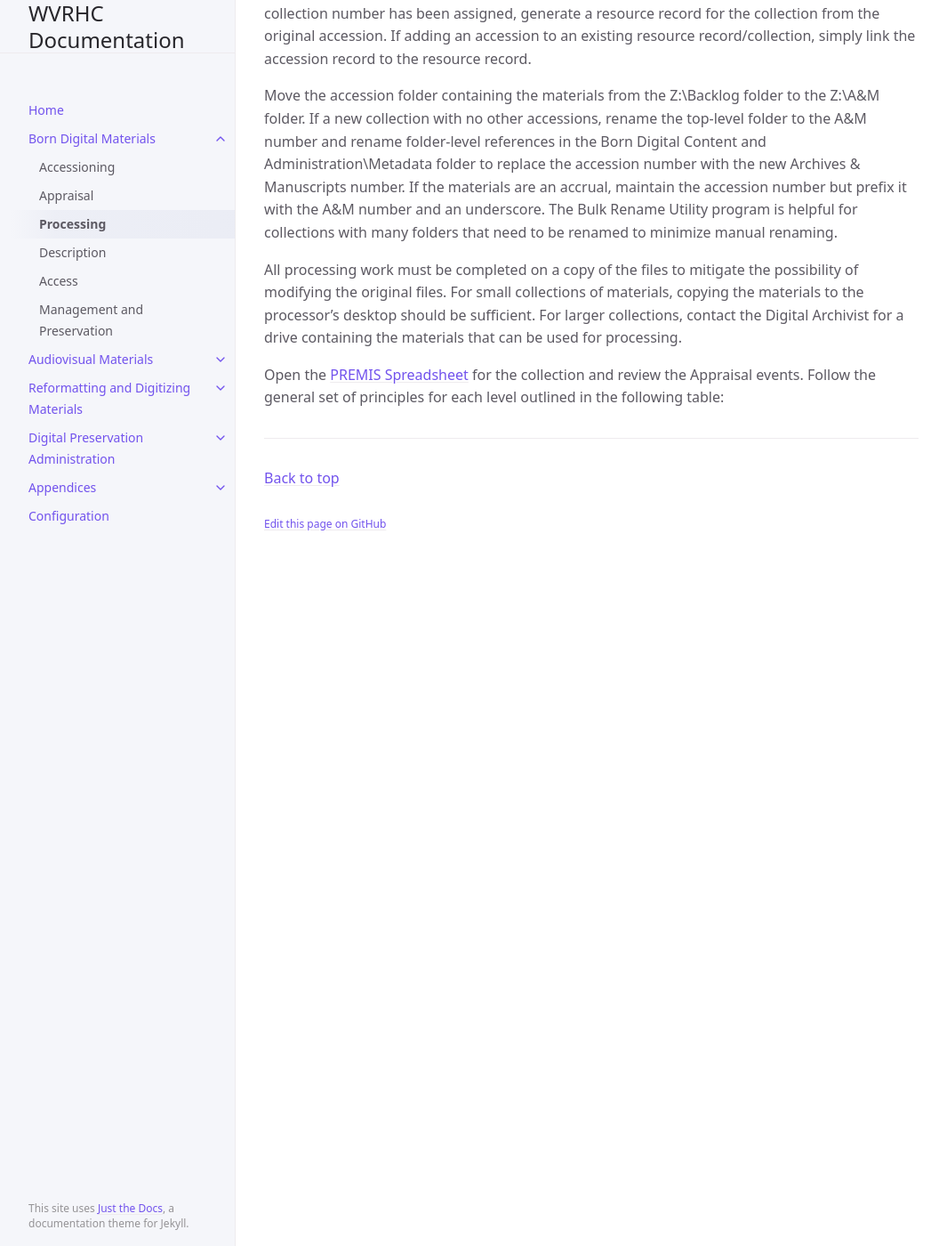
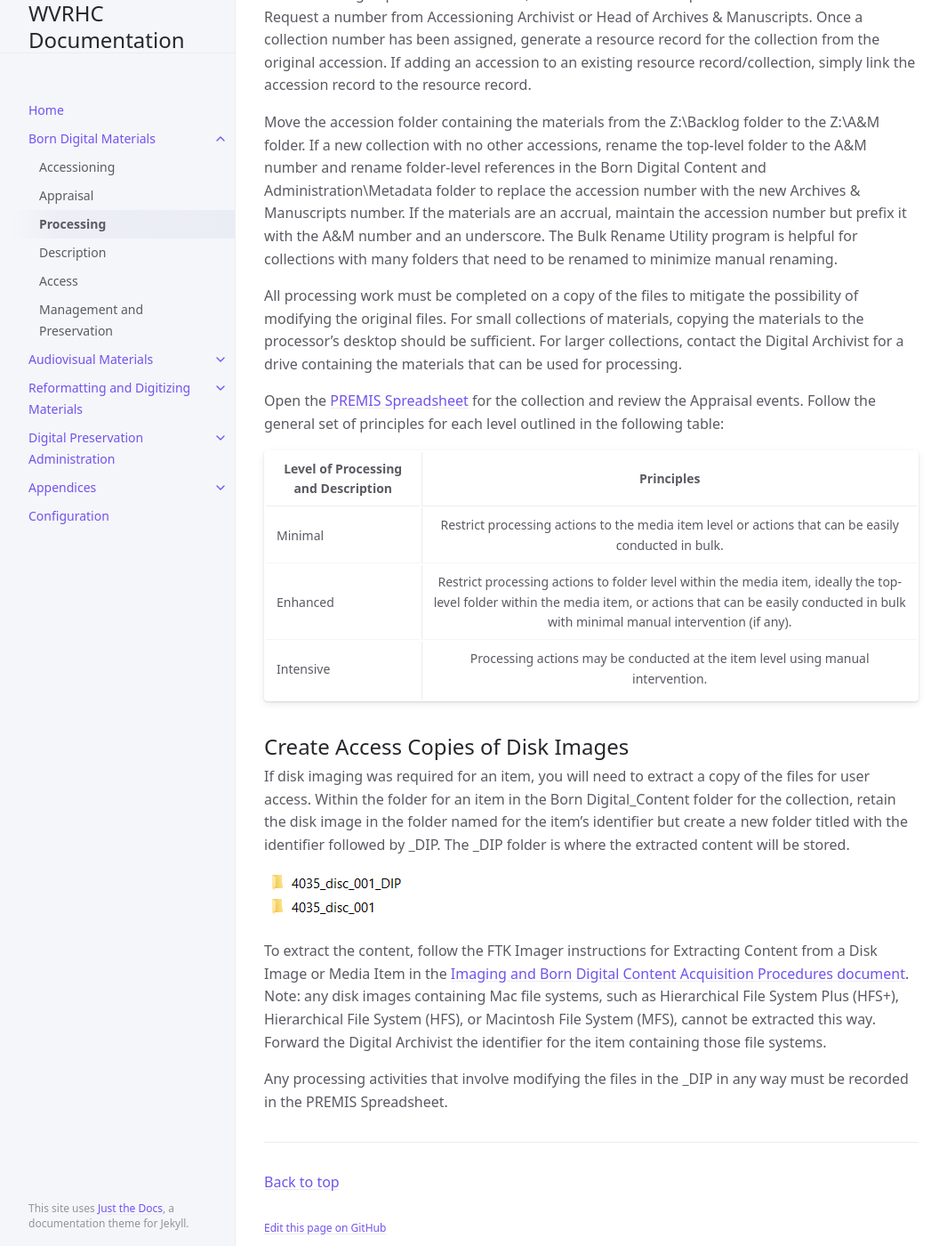
Before and after one commit to elizajames/digital-preservation-documentation, a Jekyll site: the page built from docs/Born-Digital-Materials/processing.md, in a window 1280 px wide and 1400 px high, scrolled down 1273 px. Shown: the whole window at 89% size, without its empty margins (107-1172 px from the left). Built offline with Jekyll 4.4.1, drawn with Linux system fonts in a browser that asks for light colours; some of the changed text lies outside the part shown.

Commit message:
processing updates

```diff
--- a/docs/Born-Digital-Materials/processing.md
+++ b/docs/Born-Digital-Materials/processing.md
@@ -33,3 +33,19 @@ Move the accession folder containing the materials from the Z:\Backlog folder to
 All processing work must be completed on a copy of the files to mitigate the possibility of modifying the original files. For small collections of materials, copying the materials to the processor’s desktop should be sufficient. For larger collections, contact the Digital Archivist for a drive containing the materials that can be used for processing.
 
 Open the [PREMIS Spreadsheet](https://elizajames.github.io/digital-preservation-documentation/assets/files/PREMISSpreadsheet.xlsx) for the collection and review the Appraisal events. Follow the general set of principles for each level outlined in the following table:
+
+|       __Level of Processing and Description__  |                                                                                                        __Principles__                                                                                                    |
+|--------------------------------------------|:--------------------------------------------------------------------------------------------------------------------------------------------------------------------------------------------------------------------:|
+|     Minimal                                |   Restrict processing actions to the media item level or actions that can be easily conducted in bulk.                                                                                                               |
+|     Enhanced                               |   Restrict processing actions to folder level within the media item, ideally the top-level folder within the media item, or actions that can be easily conducted in bulk with minimal manual intervention (if any).  |
+|     Intensive                              |   Processing actions may be conducted at the item level using manual intervention.                                                                                                                                   |
+
+## Create Access Copies of Disk Images
+
+If disk imaging was required for an item, you will need to extract a copy of the files for user access. Within the folder for an item in the Born Digital_Content folder for the collection, retain the disk image in the folder named for the item’s identifier but create a new folder titled with the identifier followed by _DIP. The _DIP folder is where the extracted content will be stored.
+
+<img src="https://elizajames.github.io/digital-preservation-documentation/assets/images/media_main_manual/image10.png" alt="Comparison of folder containing AIP and folder containing DIP in file explorer">
+
+To extract the content, follow the FTK Imager instructions for Extracting Content from a Disk Image or Media Item in the [Imaging and Born Digital Content Acquisition Procedures document](https://elizajames.github.io/digital-preservation-documentation/assets/files/ImagingAndBornDigitalContentAcquisitionProcedures.docx). Note: any disk images containing Mac file systems, such as Hierarchical File System  Plus (HFS+), Hierarchical File System (HFS), or Macintosh File System (MFS), cannot be extracted this way. Forward the Digital Archivist the identifier for the item containing those file systems.
+
+Any processing activities that involve modifying the files in the _DIP in any way must be recorded in the PREMIS Spreadsheet.
```
